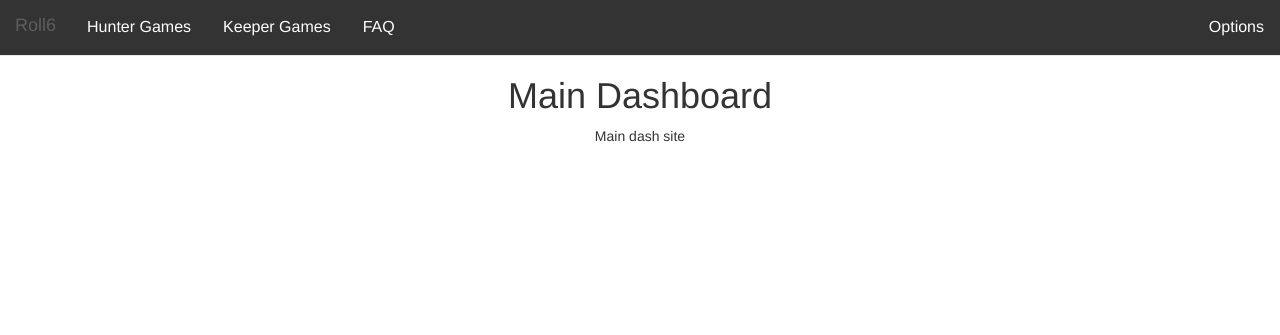
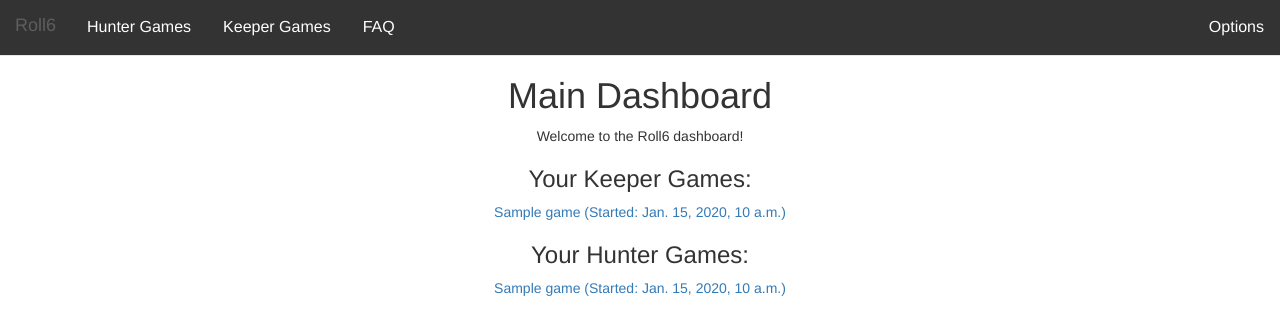
Before and after one commit to cdman678/Roll6, a Django app: template Roll6/apps/dashboard/templates/dashboard/maindash.html in a window 1280 px wide. Shown: the top 335 px of the page. Run offline with Django 3.2, Linux system fonts and the light colour scheme; the template is opened without the code that fills it: most values are stand-ins (such as "Sample title", 1, 10 or a date in 2020); some libraries are stand-ins or nearby versions.

Commit message:
Show hunter and keeper games on the user's dashboard.

```diff
--- a/Roll6/apps/dashboard/templates/dashboard/maindash.html
+++ b/Roll6/apps/dashboard/templates/dashboard/maindash.html
@@ -1,5 +1,4 @@
 {% extends "base/base.html" %}
-
 
 {% block content %}
 
@@ -7,8 +6,24 @@
     <div>
         <h1>Main Dashboard</h1>
         <p>
-           Main dash site
+           Welcome to the Roll6 dashboard!
         </p>
+
+        <h3>Your Keeper Games:</h3>
+        {% for game in keeper_games %}
+            <a href="#">{{game.game_name}} (Started: {{game.pub_date}})</a><br>
+        {% endfor %}
+        {% if not keeper_games %}
+            You are not a Keeper in any games!<br />
+        {% endif %}
+
+        <h3>Your Hunter Games:</h3>
+        {% for game in hunter_games %}
+            <a href="#">{{game.game_name}} (Started: {{game.pub_date}})</a><br>
+        {% endfor %}
+        {% if not hunter_games %}
+            You are not a Hunter in any games!<br />
+        {% endif %}
     </div>
 </div>
 
--- a/Roll6/apps/game/views.py
+++ b/Roll6/apps/game/views.py
@@ -20,4 +20,4 @@ def fillsheet(request, hunter):
     #returns lists of rows
     move_list = get_moves(hunter)
 
-    return render(request, 'game/fillsheet.html', {'type': hunter,'move_list': move_list})
+    return render(request, 'game/fillsheet.html', {'type': hunter, 'move_list': move_list})
```
Also changed, not shown: Roll6/apps/dashboard/views.py (+9 -5 lines), Roll6/apps/game/logic/game_management.py (+8 -0 lines).
